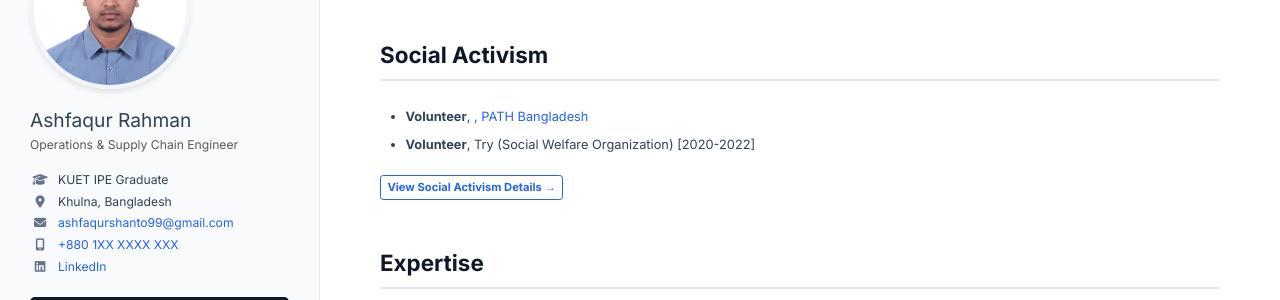
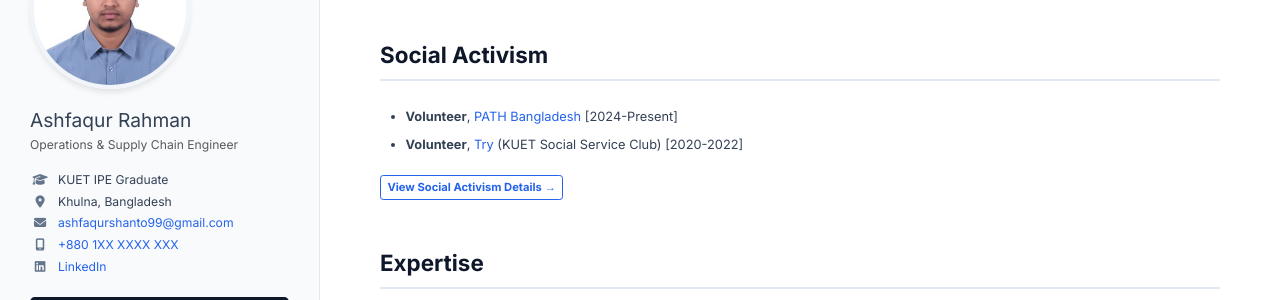
Before and after one commit to AshfaqurRahman99/AshfaqurRahman99.github.io, a Jekyll site: the page index.html, which Jekyll copies as it is, in a window 1280 px wide and 900 px high, scrolled down 1037 px. Shown: the part 151-451 px from the top of the window. Built offline with Jekyll 4.4.1, drawn with Linux system fonts in a browser that asks for light colours; a style sheet for code colours, icons or effects is not loaded.

Commit message:
Update index.html

```diff
--- a/index.html
+++ b/index.html
@@ -711,8 +711,8 @@
 
             <h2 id="social-activism" class="section-title">Social Activism</h2>
                 <ul>
-                    <li class="mb-2"><strong>Volunteer</strong>, <a href="https://pathbangladesh.org/" target="_blank">, PATH Bangladesh</a></li>
-                    <li class="mb-2"><strong>Volunteer</strong>, Try (Social Welfare Organization) [2020-2022]</li>
+                    <li class="mb-2"><strong>Volunteer</strong>, <a href="https://pathbangladesh.org/" target="_blank">PATH Bangladesh</a> [2024-Present]</li>
+                    <li class="mb-2"><strong>Volunteer</strong>, <a href="https://www.facebook.com/share/1CqLmM1nAN/" target="_blank">Try</a> (KUET Social Service Club) [2020-2022]</li>
                 </ul>
             <!-- This is the new button linking to your social activism page -->
                 <a href="social.html" class="btn btn-custom-blue btn-sm mt-2 fw-bold">View Social Activism Details
```
